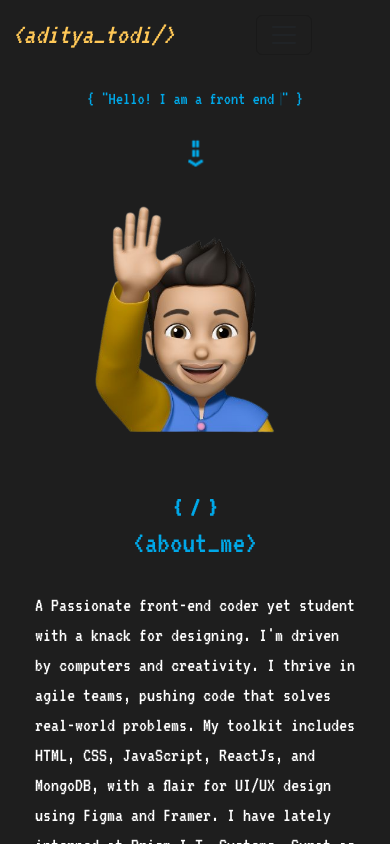
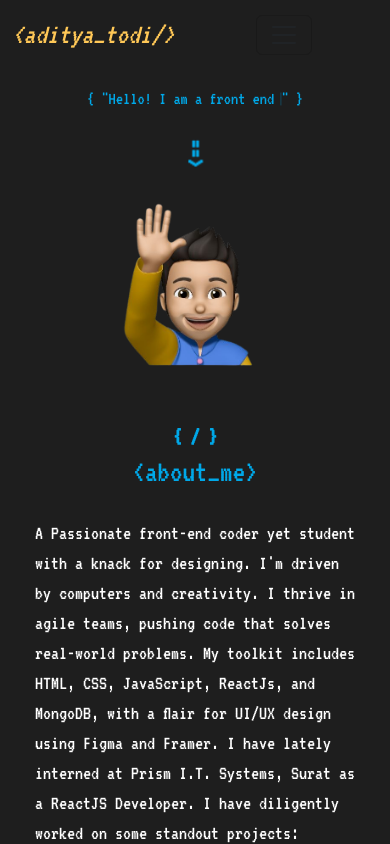
Before and after one commit to adityatodi09/Personal-portfolio, a React (Create React App) app: page / in a window 390 px wide. Shown: the top 844 px of the page. Built offline with nearby package versions, Linux system fonts and the light colour scheme.

Commit message:
Update TypingAnimation.css

```diff
--- a/src/components/TypingAnimation.css
+++ b/src/components/TypingAnimation.css
@@ -59,7 +59,7 @@
   }
 
   .center-image {
-    width: 80%; /* Limit image width on smaller devices */
+    width: 60%; /* Limit image width on smaller devices */
   }
 }
 
@@ -74,6 +74,6 @@
   }
 
   .center-image {
-    width: 70%; /* Further limit image width on very small devices */
+    width: 50%; /* Further limit image width on very small devices */
   }
 }
```
